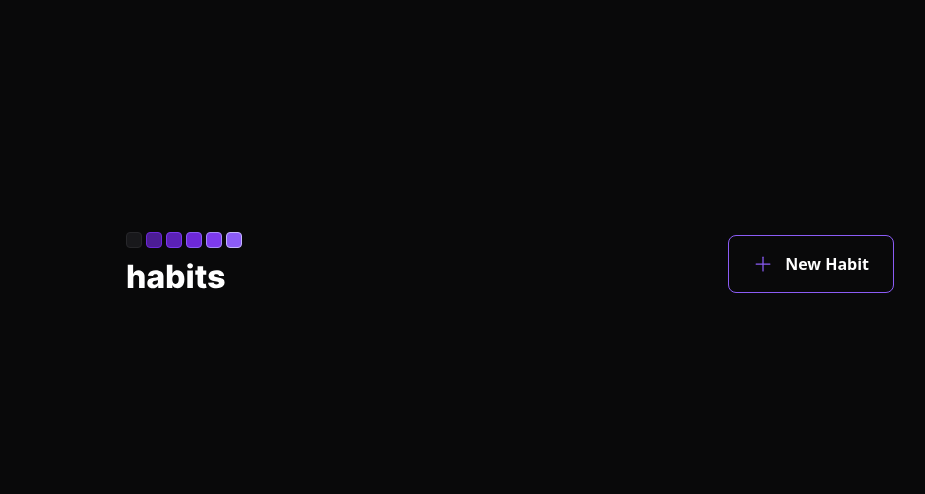
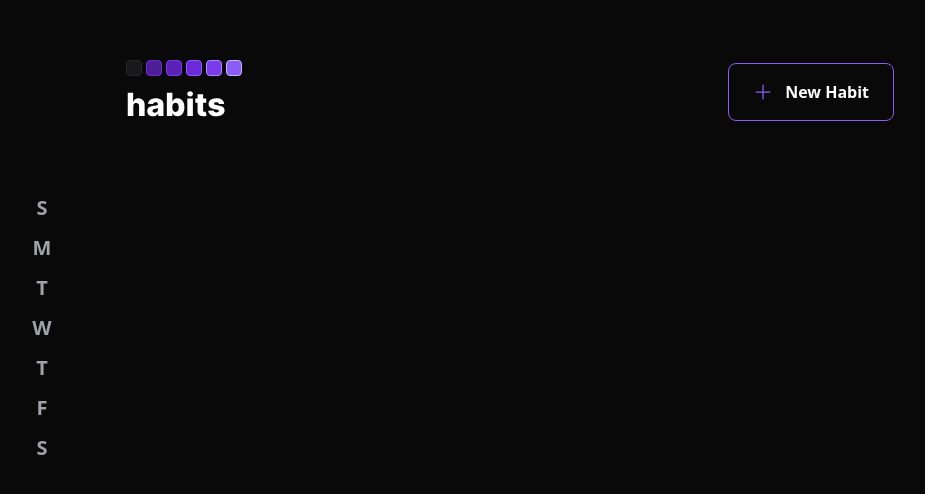
Before and after one commit to wandersonce/HabitsApp, a React (Vite) app in the folder web/: page / in a window 1280 px wide. Shown: the part 136-630 px from the top of the page, without its empty margins (130-1055 px from the left). Built offline with nearby package versions, Linux system fonts and the light colour scheme.

Commit message:
SummaryTable Weekdays

```diff
--- a/web/src/App.tsx
+++ b/web/src/App.tsx
@@ -1,6 +1,7 @@
+import Header from './components/Header';
+import SummaryTable from './components/SummaryTable';
 import './styles/global.css';
-import logoImage from './assets/logo.svg'
-import {Plus} from 'phosphor-react'
+
 
 
 function App() {
@@ -9,17 +10,8 @@ function App() {
     <div className="w-screen h-screen flex justify-center items-center">
       <div className="w-full max-w-5xl px-6 flex flex-col gap-16">
 
-        <div className='w-full max-w-3xl mx-auto flex items-center justify-between'>
-          <img src={logoImage} alt="Habits" />
-
-          <button
-            type='button'
-            className='border border-violet-500 font-semibold rounded-lg px-6 py-4 flex items-center gap-3 hover:border-violet-300'
-          >
-            <Plus size={20} className="text-violet-500"/>
-            New Habit
-          </button>
-        </div>
+        <Header />
+        <SummaryTable />
 
       </div>
     </div>
--- /dev/null
+++ b/web/src/components/Header.tsx
@@ -0,0 +1,18 @@
+import logoImage from '../assets/logo.svg'
+import {Plus} from 'phosphor-react'
+
+export default function Header() {
+  return (
+    <div className='w-full max-w-3xl mx-auto flex items-center justify-between'>
+    <img src={logoImage} alt="Habits" />
+
+    <button
+      type='button'
+      className='border border-violet-500 font-semibold rounded-lg px-6 py-4 flex items-center gap-3 hover:border-violet-300'
+    >
+      <Plus size={20} className="text-violet-500"/>
+      New Habit
+    </button>
+  </div>
+  )
+}
--- /dev/null
+++ b/web/src/components/SummaryTable.tsx
@@ -0,0 +1,19 @@
+const weekDays = ['S', 'M', 'T', 'W', 'T','F','S'];
+
+export default function SummaryTable() {
+  return (
+    <div className='w-full flex'>
+      <div className='grid grid-rows-7 grid-flow-row gap 3'>
+
+        {weekDays.map((weekDay, i) => {
+          return(
+            <div key={`${weekDay}-${i}}`} className='text-zinc-400 text-xl h-10 w-10 font-bold flex items-center justify-center'>
+              {weekDay}
+            </div>
+          )
+        })}
+
+      </div>
+    </div>
+  )
+}
--- a/web/tailwind.config.cjs
+++ b/web/tailwind.config.cjs
@@ -6,6 +6,9 @@ module.exports = {
       colors: {
         background: '#09090A',
       },
+      gridTemplateRows: {
+        7: 'repeat(7, minmax(0 ,1fr))',
+      },
     },
   },
   plugins: [],
```
